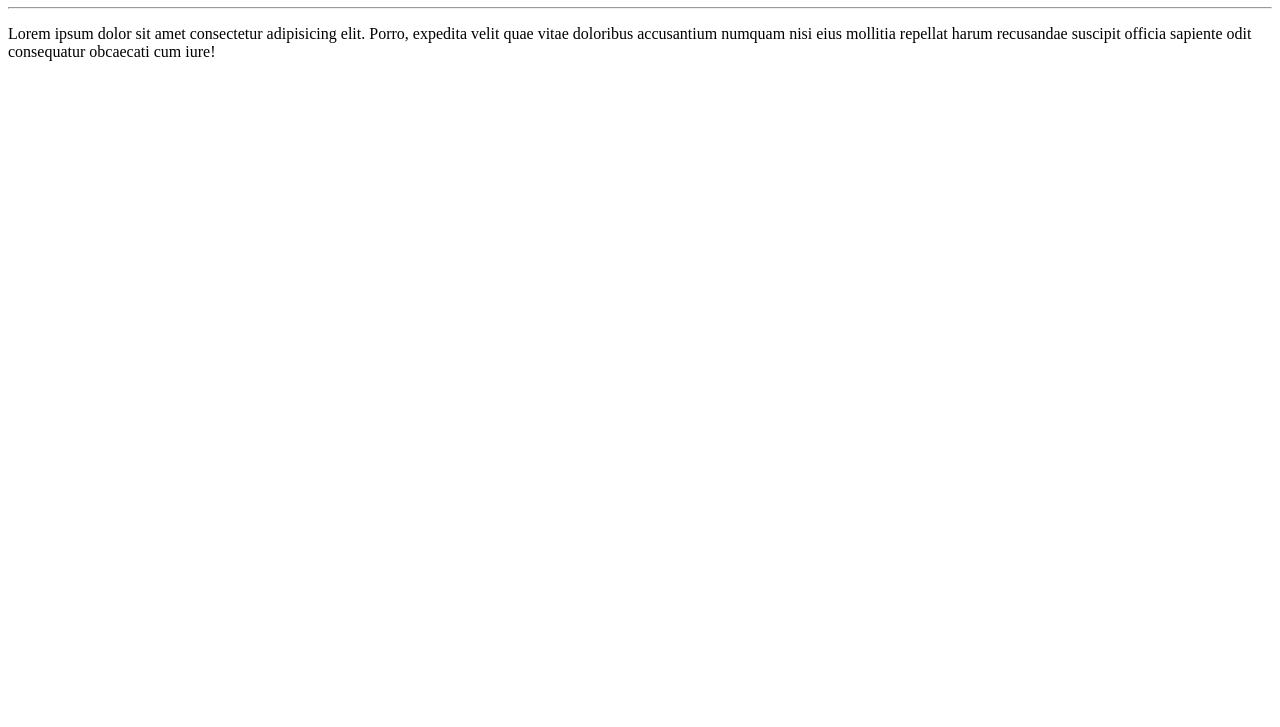
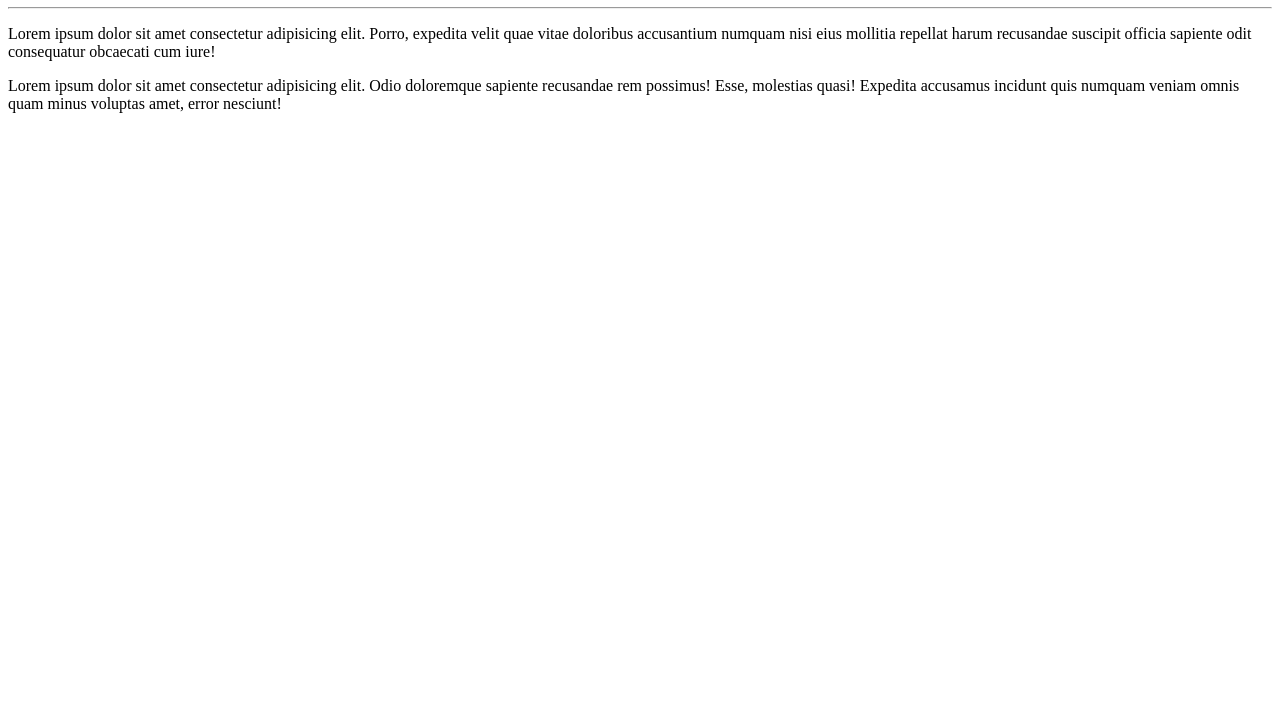
Before and after one commit to beatle96/Ola-mundo, a plain HTML site: page site-exemplo/index.html in a window 1280 px wide. Shown: the part 73-800 px from the top of the page. Drawn offline with Linux system fonts and the light colour scheme.

Commit message:
Adicionei um paragrafo

```diff
--- a/site-exemplo/index.html
+++ b/site-exemplo/index.html
@@ -10,5 +10,6 @@
     <h1>Olá, Mundo!</h1>
     <hr>
     <p>Lorem ipsum dolor sit amet consectetur adipisicing elit. Porro, expedita velit quae vitae doloribus accusantium numquam nisi eius mollitia repellat harum recusandae suscipit officia sapiente odit consequatur obcaecati cum iure!</p>
+    <p>Lorem ipsum dolor sit amet consectetur adipisicing elit. Odio doloremque sapiente recusandae rem possimus! Esse, molestias quasi! Expedita accusamus incidunt quis numquam veniam omnis quam minus voluptas amet, error nesciunt!</p>
 </body>
 </html>
```
